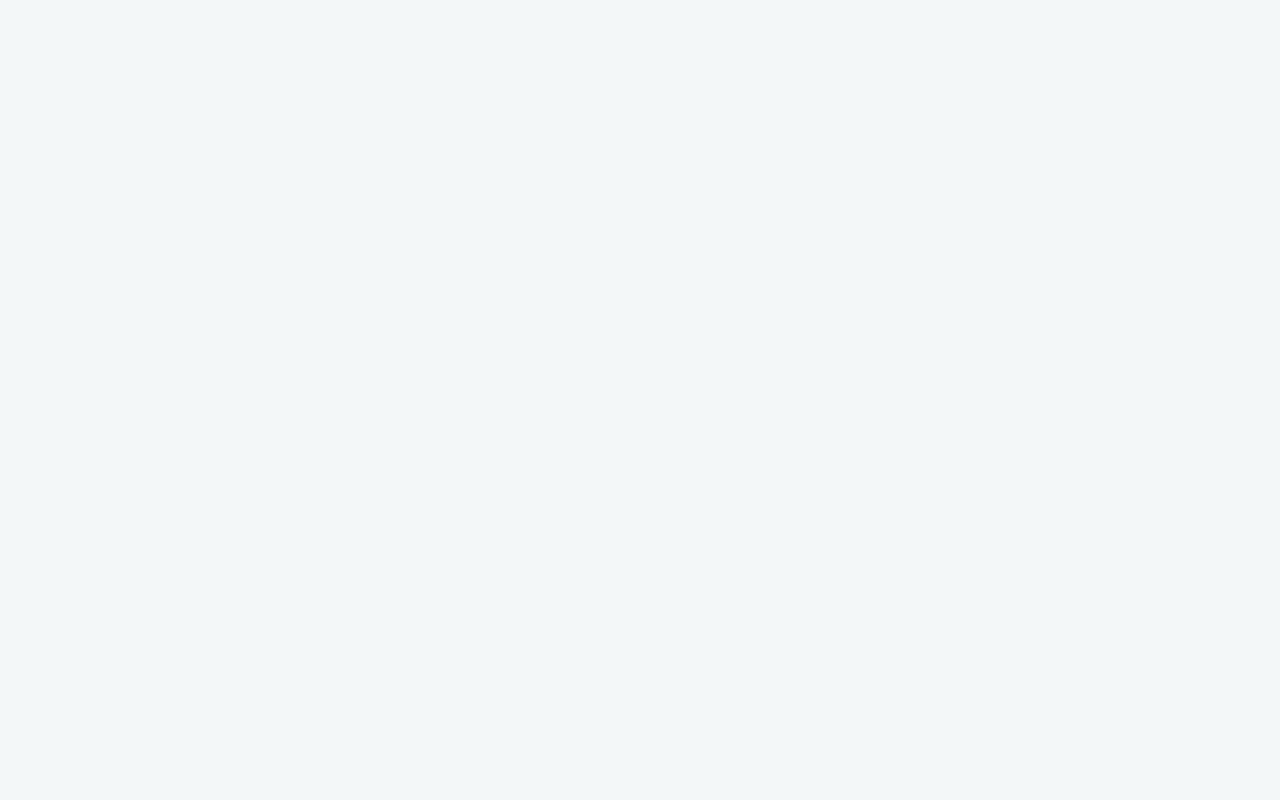
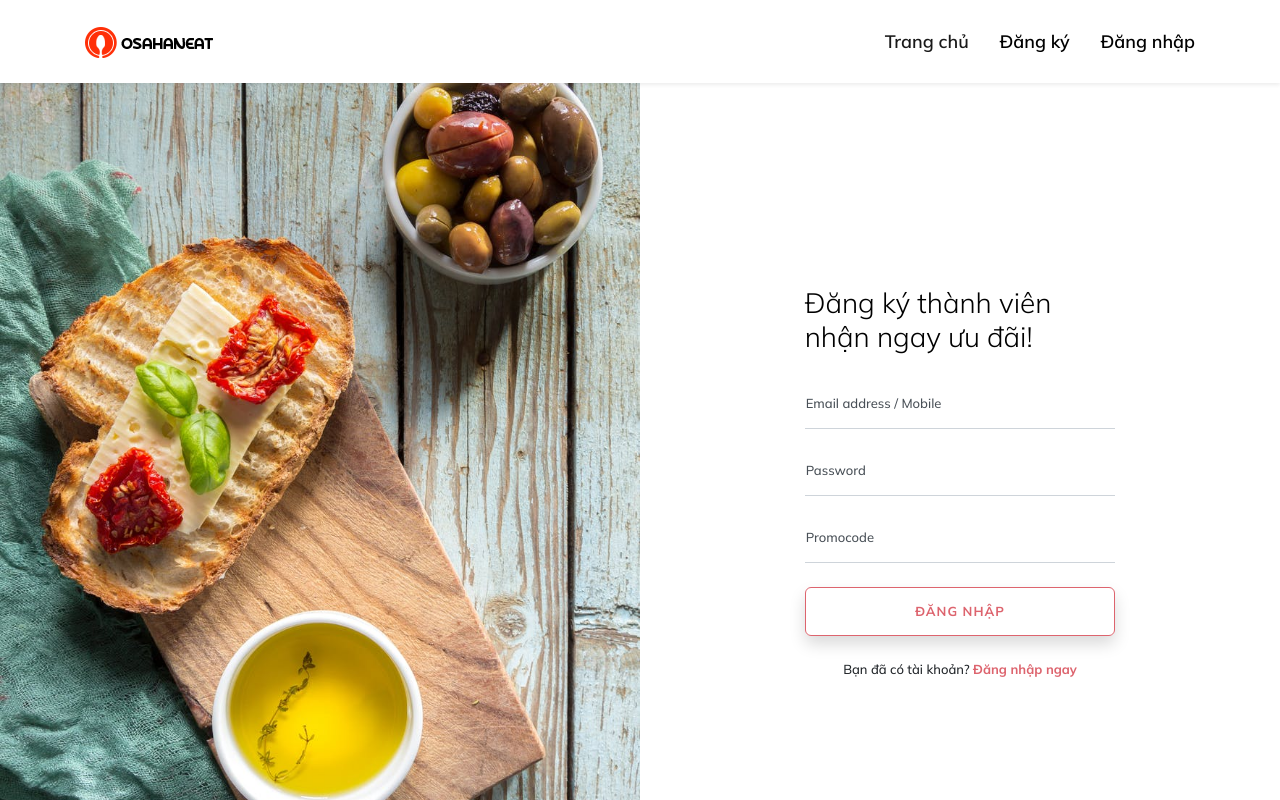
Before and after one commit to quannthn98/project-module6-TNAG-FE, an Angular app: page /register in a window 1280 px wide. Before the commit this address led to /. Shown: the top 800 px of the page. Built offline with nearby package versions, Linux system fonts and the light colour scheme.

Commit message:
create page register

```diff
--- a/src/app/app-routing.module.ts
+++ b/src/app/app-routing.module.ts
@@ -1,6 +1,7 @@
 import {NgModule} from '@angular/core';
 import {Routes, RouterModule} from '@angular/router';
 import {LoginComponent} from './auth/login/login.component';
+import {RegisterComponent} from './auth/register/register.component';
 
 const routes: Routes = [
   {
@@ -10,6 +11,10 @@ const routes: Routes = [
   {
     path: 'login',
     component: LoginComponent
+  },
+  {
+    path: 'register',
+    component: RegisterComponent
   }
 ];
 
--- a/src/app/auth/register/register.component.html
+++ b/src/app/auth/register/register.component.html
@@ -1 +1,41 @@
-<p>register works!</p>
+<app-navbar></app-navbar>
+<div class="bg-white">
+  <div class="container-fluid">
+    <div class="row no-gutter">
+      <div class="d-none d-md-flex col-md-4 col-lg-6 bg-image"></div>
+      <div class="col-md-8 col-lg-6">
+        <div class="login d-flex align-items-center py-5">
+          <div class="container">
+            <div class="row">
+              <div class="col-md-9 col-lg-8 mx-auto pl-5 pr-5">
+                <h3 class="login-heading mb-4">Đăng ký thành viên nhận ngay ưu đãi!</h3>
+                <form>
+                  <div class="form-label-group">
+                    <input type="email" id="inputEmail" class="form-control"
+                           placeholder="Email address">
+                    <label for="inputEmail">Email address / Mobile</label>
+                  </div>
+                  <div class="form-label-group">
+                    <input type="password" id="inputPassword" class="form-control"
+                           placeholder="Password">
+                    <label for="inputPassword">Password</label>
+                  </div>
+                  <div class="form-label-group mb-4">
+                    <input type="text" id="ptext" class="form-control" placeholder="Promocode">
+                    <label for="ptext">Promocode</label>
+                  </div>
+                  <a href="index.html"
+                     class="btn btn-lg btn-outline-primary btn-block btn-login text-uppercase font-weight-bold mb-2">Đăng nhập</a>
+                  <div class="text-center pt-3">
+                    Bạn đã có tài khoản? <a class="font-weight-bold" href="login.html">Đăng nhập ngay</a>
+                  </div>
+                </form>
+              </div>
+            </div>
+          </div>
+        </div>
+      </div>
+    </div>
+  </div>
+</div>
+<app-footer></app-footer>
```
